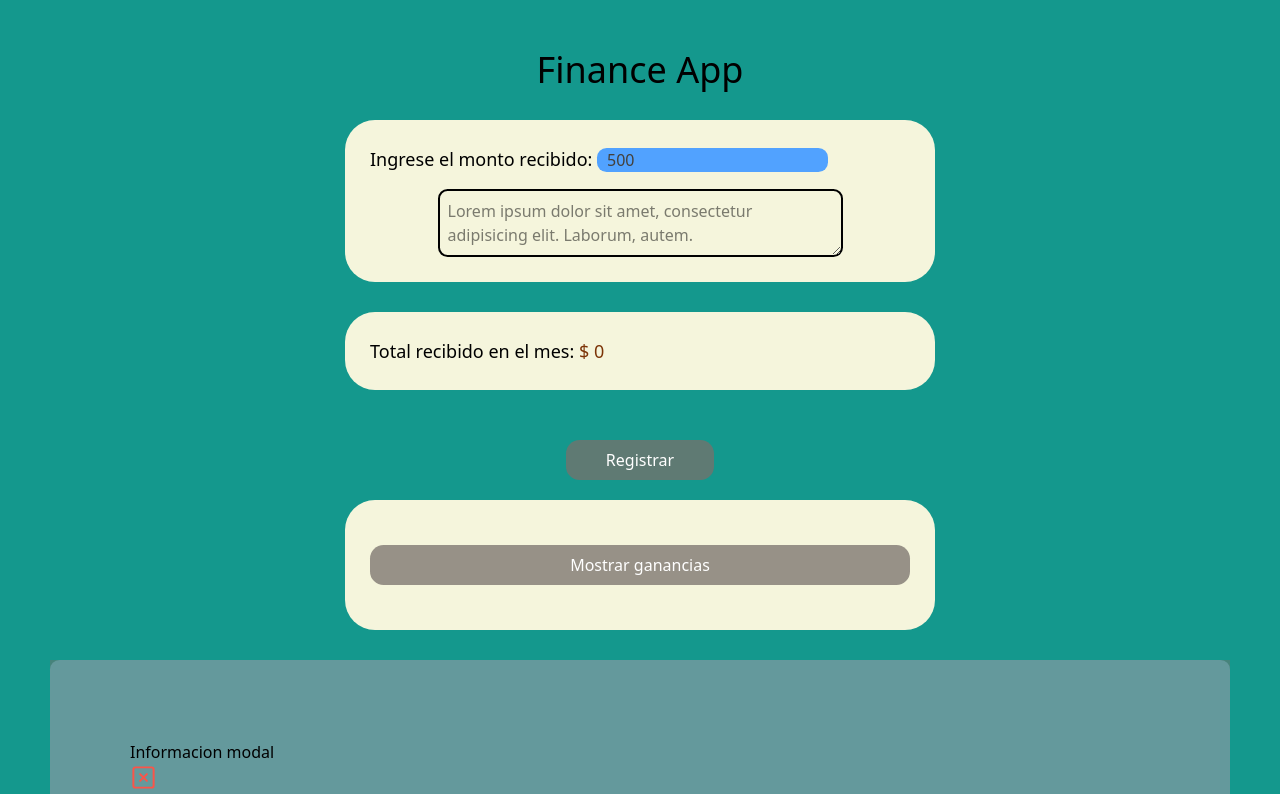
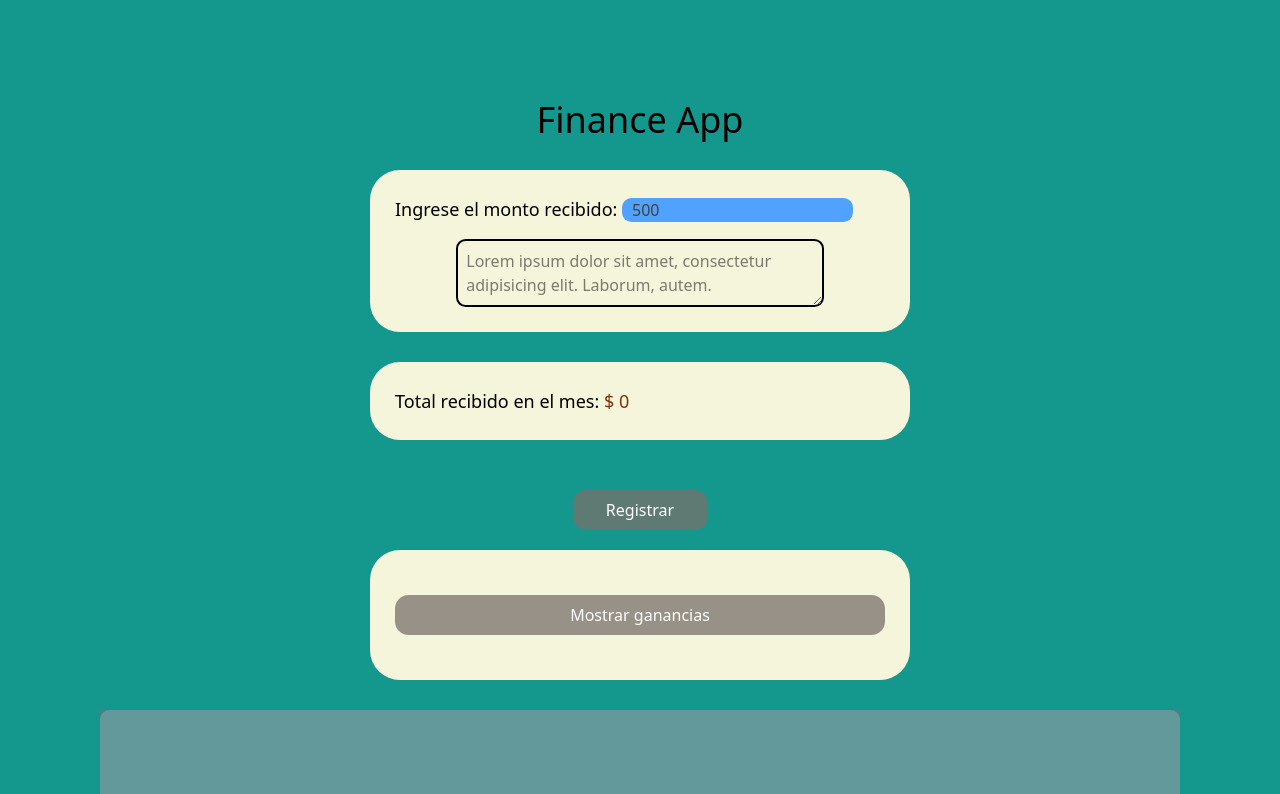
Before and after one commit to BryanGordon/finance, a React (Vite) app: page / in a window 1280 px wide. Shown: the top 794 px of the page. Built offline with nearby package versions, Linux system fonts and the light colour scheme.

Commit message:
Update app structure

```diff
--- a/src/App.tsx
+++ b/src/App.tsx
@@ -1,8 +1,11 @@
 import { Home } from './componets/Home'
+import { Modal } from './componets/Modal'
 
 function App () {
   return (
+    <main>
     <Home />
+    </main>
   )
 }
 
```
